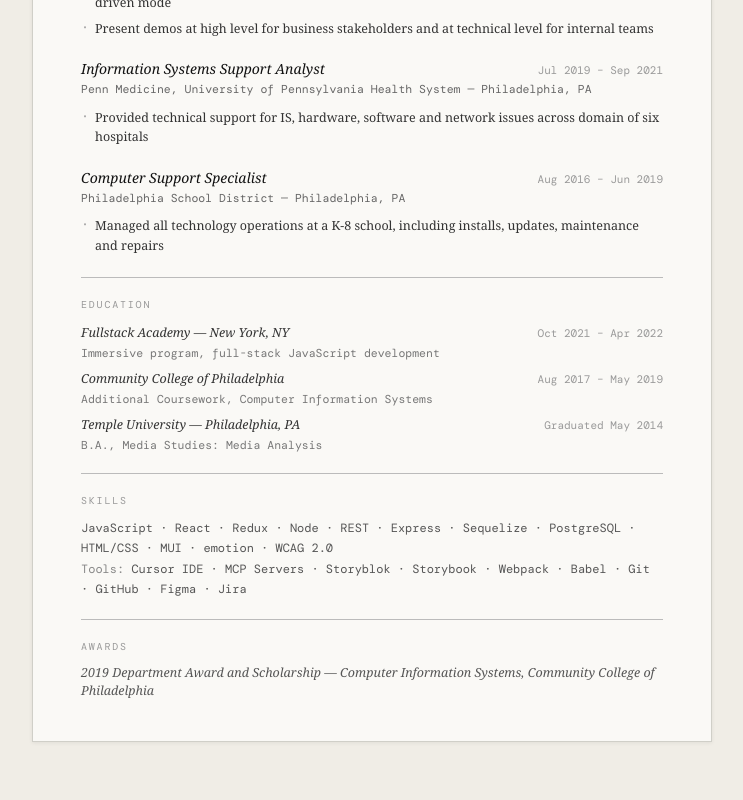
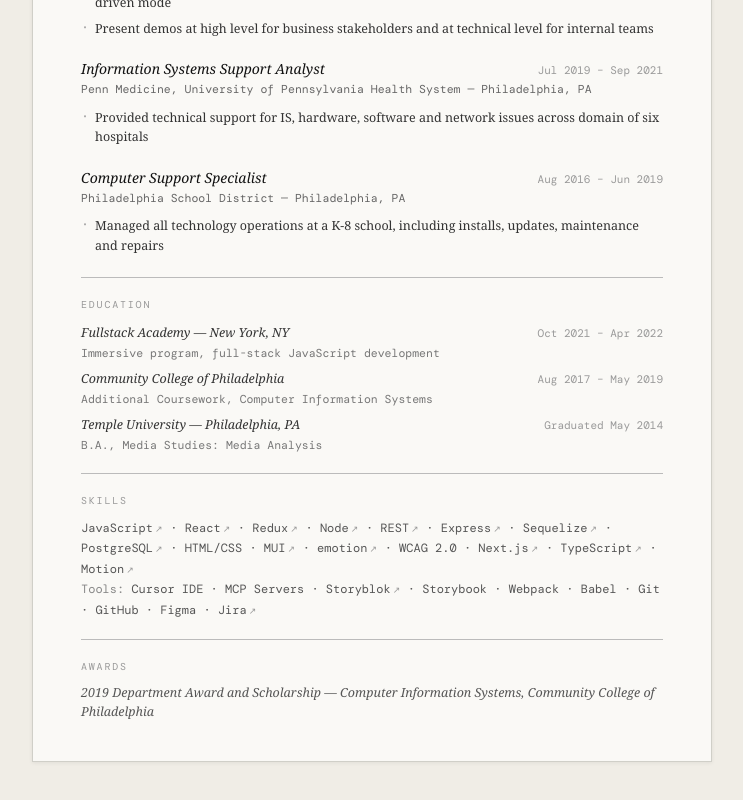
Before and after one commit to Tedicode/claude-nextjs-resume, a Next.js app: page / in a window 1280 px wide. Shown: the part 516-1316 px from the top of the page, without its empty margins (268-1011 px from the left). Built offline with nearby package versions, Linux system fonts and the light colour scheme; a web font is replaced by a local one.

Commit message:
update(skills) : Updates data map and resolvers for resume skills - primary skills and tools. New data maps allow to pick and choose which skills are clickable.

```diff
--- a/src/components/Resume.tsx
+++ b/src/components/Resume.tsx
@@ -2,7 +2,7 @@
 
 import { motion } from 'framer-motion'
 import { Story, stories, bulletStoryMap } from '@/data/stories'
-import { Skill, getResumeSkills, getResumeTools } from '@/data/skills'
+import { Skill, resumePrimarySkills, resumeTools, resolveResumeSkillEntries } from '@/data/skills'
 
 type Bullet = {
   text: string
@@ -30,8 +30,8 @@
   const isActiveStoryOrSkill = activeStory !== null || activeSkill !== null
 
   const storyMap = Object.fromEntries(stories.map(s => [s.id, s]))
-  const primarySkills = getResumeSkills()
-  const toolSkills = getResumeTools()
+  const primarySkills = resolveResumeSkillEntries(resumePrimarySkills)
+  const toolSkills = resolveResumeSkillEntries(resumeTools)
 
   return (
     <motion.div
@@ -127,8 +127,8 @@
 
       {/* Skills */}
       <SectionLabel>Skills</SectionLabel>
-      <SkillBlock skills={primarySkills} onSkillClick={onSkillClick} />
-      <SkillBlock skills={toolSkills} label="Tools:" onSkillClick={onSkillClick} />
+      <SkillBlock entries={primarySkills} onSkillClick={onSkillClick} />
+      <SkillBlock entries={toolSkills} label="Tools:" onSkillClick={onSkillClick} />
 
       <Divider style={{ marginTop: '1.2rem' }} />
 
@@ -241,34 +241,52 @@
 }
 
 function SkillBlock({
-  skills, label, onSkillClick,
+  entries, label, onSkillClick,
 }: {
-  skills: Skill[]
+  entries: { skill: Skill; clickable: boolean }[]
   label?: string
   onSkillClick: (skill: Skill) => void
 }) {
   return (
     <p style={{ fontFamily: 'var(--font-mono)', fontSize: '12px', color: '#555', lineHeight: 1.7, margin: 0 }}>
       {label && <span style={{ color: '#888' }}>{label} </span>}
-      {skills.map((skill, i) => (
+      {entries.map(({ skill, clickable }, i) => (
         <span key={skill.id}>
           {i > 0 && ' · '}
-          <SkillItem skill={skill} onClick={() => onSkillClick(skill)} />
+          <SkillItem
+            skill={skill}
+            onClick={clickable ? () => onSkillClick(skill) : undefined}
+          />
         </span>
       ))}
     </p>
   )
 }
 
-function SkillItem({ skill, onClick }: { skill: Skill; onClick: () => void }) {
+function SkillItem({ skill, onClick }: { skill: Skill; onClick?: () => void }) {
+  const isClickable = !!onClick
+
   return (
     <span
       onClick={onClick}
-      style={{ cursor: 'pointer' }}
-      onMouseEnter={e => { (e.currentTarget as HTMLSpanElement).style.color = '#111' }}
-      onMouseLeave={e => { (e.currentTarget as HTMLSpanElement).style.color = 'inherit' }}
+      style={{ cursor: isClickable ? 'pointer' : 'default' }}
+      onMouseEnter={e => {
+        if (isClickable) (e.currentTarget as HTMLSpanElement).style.color = '#111'
+      }}
+      onMouseLeave={e => {
+        if (isClickable) (e.currentTarget as HTMLSpanElement).style.color = 'inherit'
+      }}
     >
       {skill.name}
+      {isClickable && (
+        <span style={{
+          fontFamily: 'var(--font-mono)',
+          fontSize: '9px',
+          color: '#999',
+          letterSpacing: '0.05em',
+          marginLeft: '2px',
+        }}>↗</span>
+      )}
     </span>
   )
 }
--- a/src/data/skills.ts
+++ b/src/data/skills.ts
@@ -56,22 +56,49 @@
   { id: 'motion', name: 'Motion', description: 'A library for creating animations and transitions', skillLevel: 'beginner', associations: [{ type: 'project', name: 'Interactive Resume with Motion', url: 'https://motion-nextjs-resume.vercel.app' }] },
 ]
 
-export const resumeSkillIds = [
-  'javascript', 'react', 'redux', 'node', 'rest', 'express', 'sequelize',
-  'postgresql', 'html-css', 'mui', 'emotion', 'wcag-2.0',
-] as const
+export type ResumeSkillEntry = {
+  skillId: string
+  clickable?: boolean
+}
 
-export const resumeToolIds = [
-  'cursor-ide', 'mcp-servers', 'storyblok', 'storybook', 'webpack', 'babel',
-  'git', 'github', 'figma', 'jira',
-] as const
+export const resumePrimarySkills: ResumeSkillEntry[] = [
+  { skillId: 'javascript', clickable: true },
+  { skillId: 'react', clickable: true },
+  { skillId: 'redux', clickable: true },
+  { skillId: 'node', clickable: true },
+  { skillId: 'rest', clickable: true },
+  { skillId: 'express', clickable: true },
+  { skillId: 'sequelize', clickable: true },
+  { skillId: 'postgresql', clickable: true },
+  { skillId: 'html-css' },
+  { skillId: 'mui', clickable: true },
+  { skillId: 'emotion', clickable: true },
+  { skillId: 'wcag-2.0' },
+  { skillId: 'nextjs', clickable: true },
+  { skillId: 'typescript', clickable: true },
+  { skillId: 'motion', clickable: true },
+]
+
+export const resumeTools: ResumeSkillEntry[] = [
+  { skillId: 'cursor-ide' },
+  { skillId: 'mcp-servers' },
+  { skillId: 'storyblok', clickable: true },
+  { skillId: 'storybook' },
+  { skillId: 'webpack' },
+  { skillId: 'babel' },
+  { skillId: 'git' },
+  { skillId: 'github' },
+  { skillId: 'figma' },
+  { skillId: 'jira', clickable: true },
+]
 
 const skillMap = Object.fromEntries(skills.map(s => [s.id, s]))
 
-export function getResumeSkills(): Skill[] {
-  return resumeSkillIds.map(id => skillMap[id]).filter(Boolean)
+export function resolveResumeSkillEntries(entries: ResumeSkillEntry[]): { skill: Skill; clickable: boolean }[] {
+  return entries
+    .map(({ skillId, clickable }) => {
+      const skill = skillMap[skillId]
+      return skill ? { skill, clickable: !!clickable } : null
+    })
+    .filter((entry): entry is { skill: Skill; clickable: boolean } => entry !== null)
 }
-
-export function getResumeTools(): Skill[] {
-  return resumeToolIds.map(id => skillMap[id]).filter(Boolean)
-}
```
